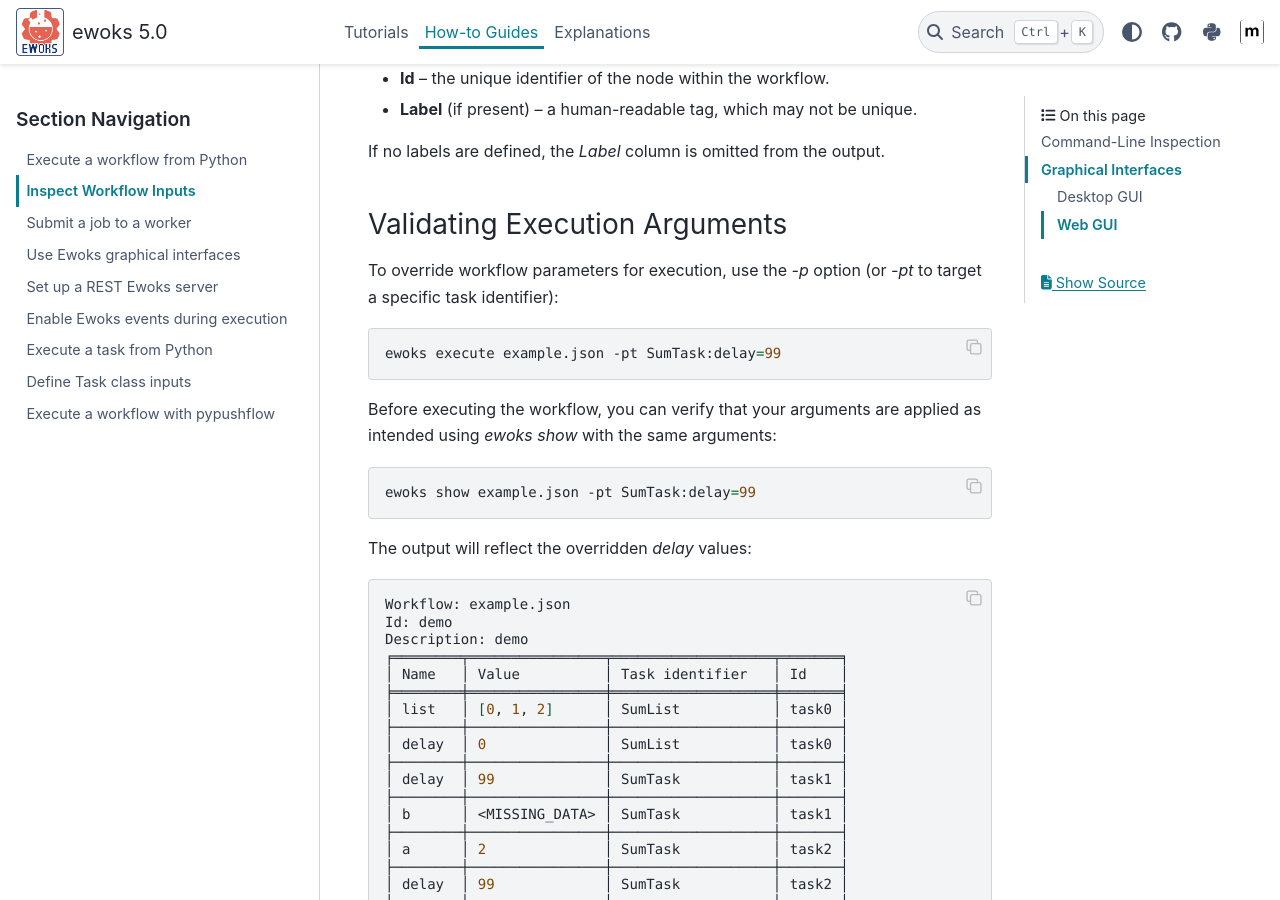
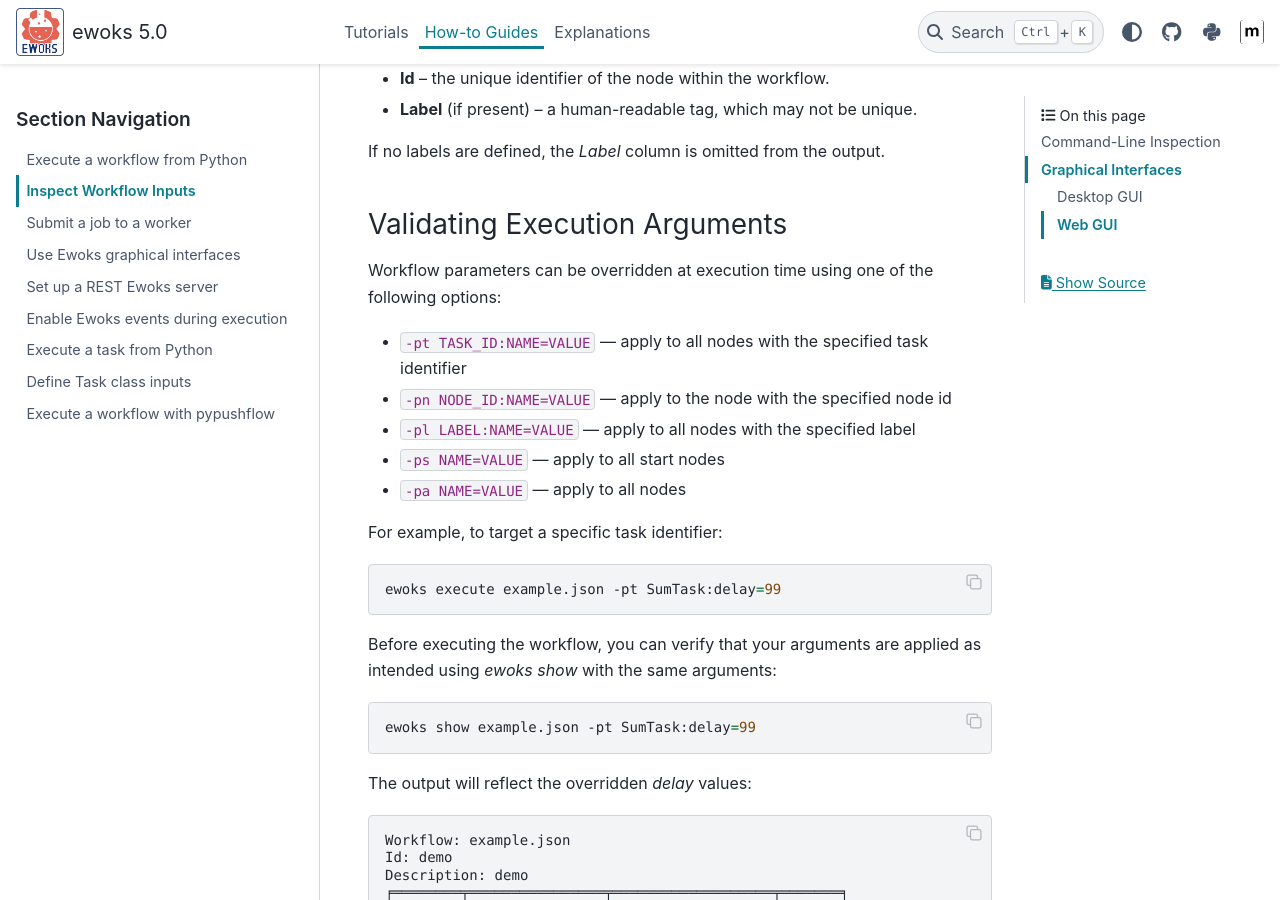
Before and after one commit to ewoks-kit/ewoks, a Sphinx documentation site: the page built from doc/howtoguides/inspect_workflows.rst, in a window 1280 px wide and 900 px high, scrolled down 2197 px. Built offline with Sphinx 7.4.7 and the PyData theme 0.15.4, drawn with Linux system fonts in a browser that asks for light colours; pages that are not in the unit, such as notebooks, are missing from menus.

Commit message:
fix: bump ewoksutils dependency to >=1.10.0rc1, fix docs and test ordering
- Bump ewoksutils minimum version to 1.10.0rc1 (required for new -ps/-pn/-pa/-pt flags)
- Update inspect_workflows.rst docs to list all new parameter flags instead of deprecated -p
- Swap input ordering in test_cli.py per reviewer suggestion

```diff
--- a/doc/howtoguides/inspect_workflows.rst
+++ b/doc/howtoguides/inspect_workflows.rst
@@ -112,7 +112,15 @@ If no labels are defined, the `Label` column is omitted from the output.
 Validating Execution Arguments
 ~~~~~~~~~~~~~~~~~~~~~~~~~~~~~~
 
-To override workflow parameters for execution, use the `-p` option (or `-pt` to target a specific task identifier):
+Workflow parameters can be overridden at execution time using one of the following options:
+
+* ``-pt TASK_ID:NAME=VALUE`` — apply to all nodes with the specified task identifier
+* ``-pn NODE_ID:NAME=VALUE`` — apply to the node with the specified node id
+* ``-pl LABEL:NAME=VALUE`` — apply to all nodes with the specified label
+* ``-ps NAME=VALUE`` — apply to all start nodes
+* ``-pa NAME=VALUE`` — apply to all nodes
+
+For example, to target a specific task identifier:
 
 .. code-block:: bash
 
--- a/pyproject.toml
+++ b/pyproject.toml
@@ -17,7 +17,7 @@ classifiers = [
 requires-python = ">=3.8"
 dependencies = [
     "ewokscore >=4.0.1,<5",
-    "ewoksutils >=1.6.0,<2",
+    "ewoksutils >=1.10.0rc1,<2",
     "tabulate",
     "importlib_resources; python_version < '3.9'",
 ]
```
Also changed, not shown: 1 other file.
